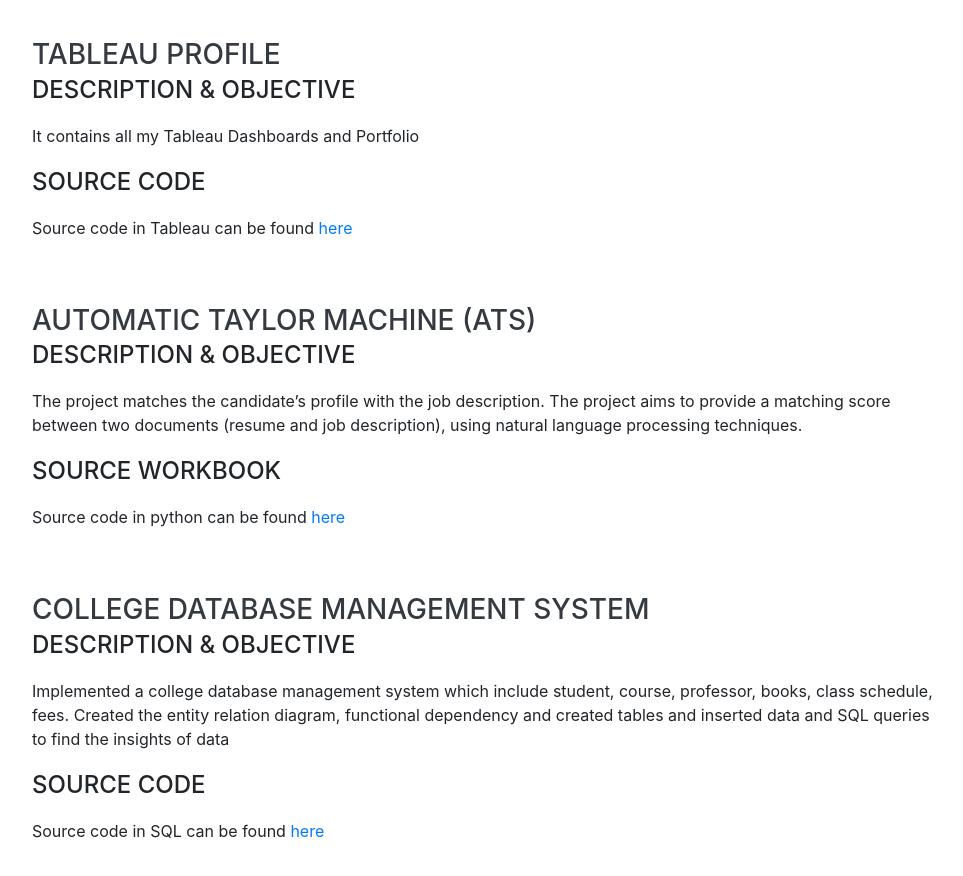
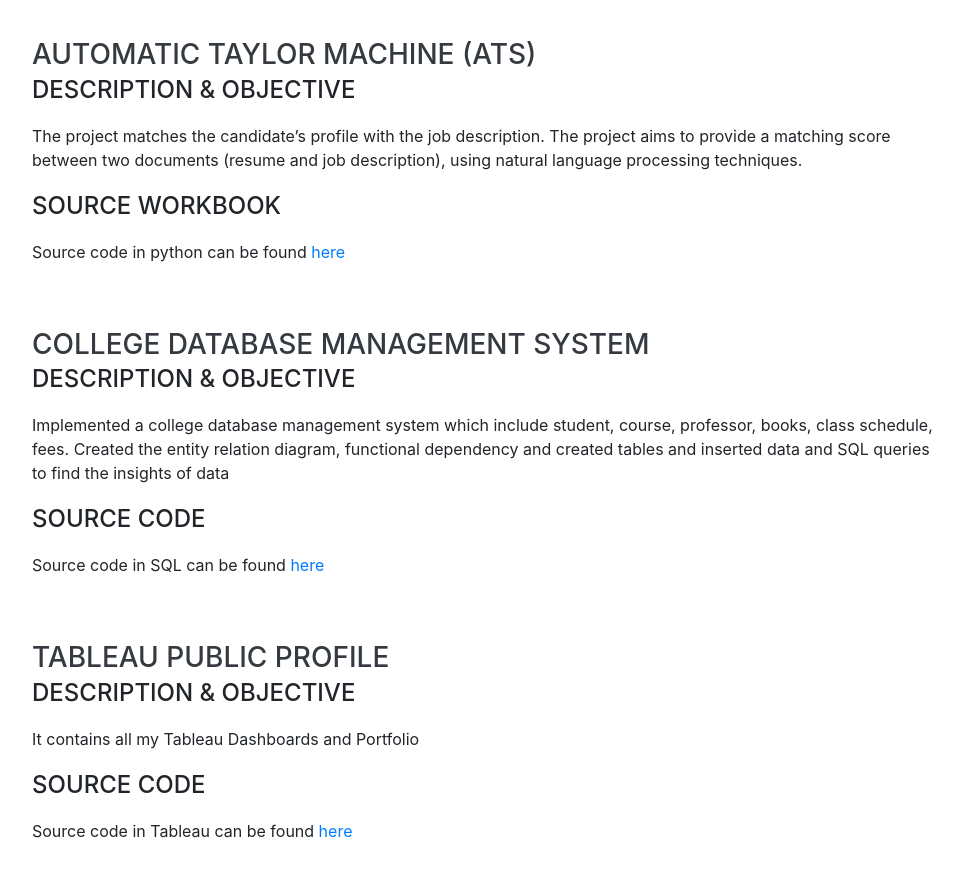
Before and after one commit to arjavkala/arjavkala.github.io, a website with bundled scripts: page index.html in a window 1280 px wide. Shown: the part 4680-5556 px from the top of the page, without its empty margins (288-1251 px from the left). Built offline with nearby package versions, Linux system fonts and the light colour scheme; a web font is replaced by a local one.

Commit message:
Update index.html

```diff
--- a/index.html
+++ b/index.html
@@ -253,16 +253,6 @@
 
 		<div class="resume-item d-flex flex-column flex-md-row justify-content-between mb-5">
           <div class="resume-content">
-            <h3 class="mb-0">Tableau Profile</h3>
-            <div class="subheading mb-3">Description & Objective</div>
-            <p>It contains all my Tableau Dashboards and Portfolio</p>
-			<div class="subheading mb-3">Source Code</div>
-            <p>Source code in Tableau can be found <a href="https://public.tableau.com/profile/arjav.kala#!/" class="mw-redirect" title= "here">here</a></p>
-          </div>
-	 </div>
-
-		<div class="resume-item d-flex flex-column flex-md-row justify-content-between mb-5">
-          <div class="resume-content">
             <h3 class="mb-0">Automatic Taylor Machine (ATS) </h3>
             <div class="subheading mb-3">Description & Objective</div>
             <p>The project matches the candidate’s profile with the job description. The project aims to provide a matching score between two documents (resume and job description), using natural language processing techniques.</p>
@@ -281,6 +271,16 @@
             <p>Implemented a college database management system which include student, course, professor, books, class schedule, fees. Created the entity relation diagram, functional dependency and created tables and inserted data and SQL queries to find the insights of data</p>
 			<div class="subheading mb-3">Source Code</div>
             <p>Source code in SQL can be found <a href="https://github.com/arjavkala/SQLProjects" class="mw-redirect" title= "here">here</a></p>
+          </div>
+	 </div>
+
+		<div class="resume-item d-flex flex-column flex-md-row justify-content-between mb-5">
+          <div class="resume-content">
+            <h3 class="mb-0">Tableau Public Profile</h3>
+            <div class="subheading mb-3">Description & Objective</div>
+            <p>It contains all my Tableau Dashboards and Portfolio</p>
+			<div class="subheading mb-3">Source Code</div>
+            <p>Source code in Tableau can be found <a href="https://public.tableau.com/profile/arjav.kala#!/" class="mw-redirect" title= "here">here</a></p>
           </div>
 
 
```
